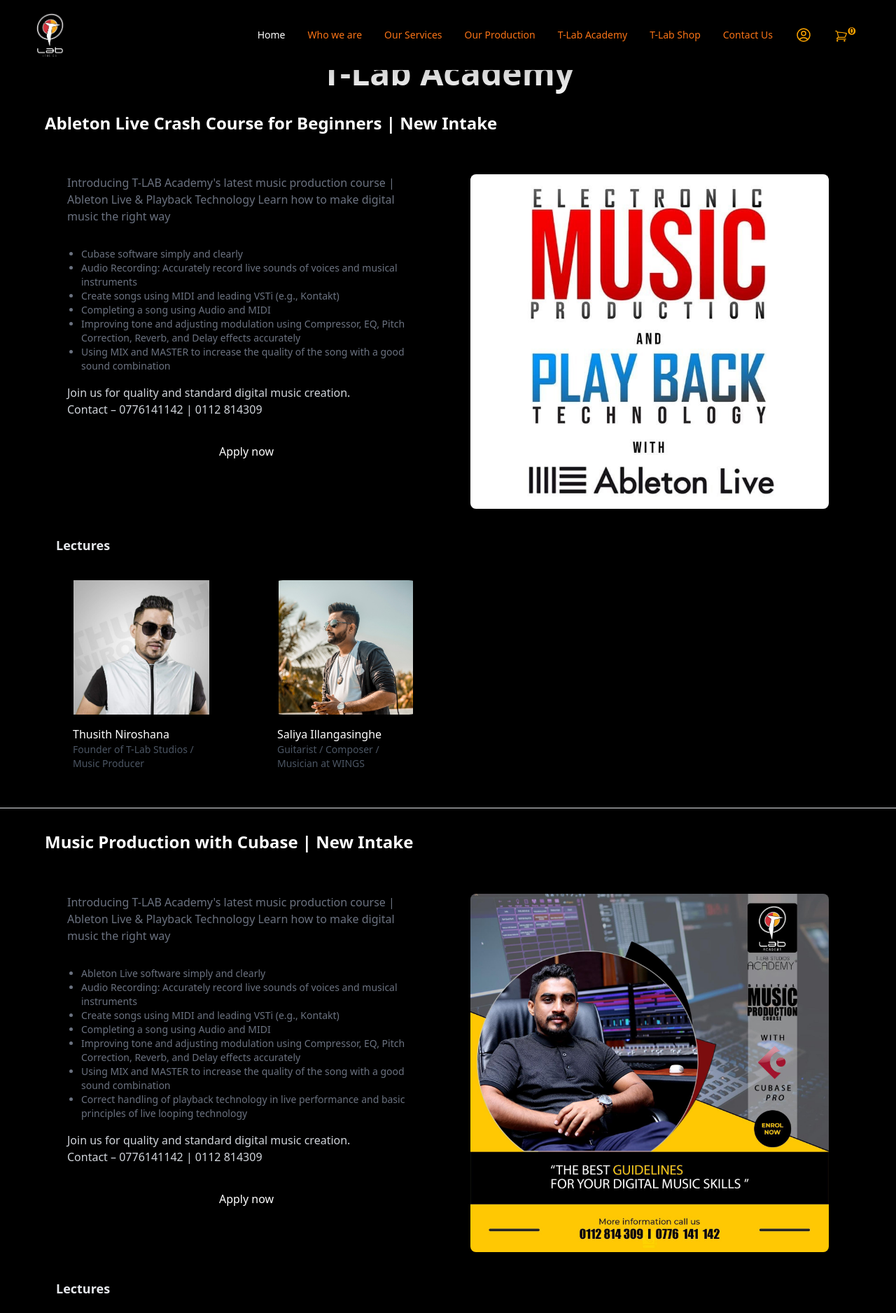
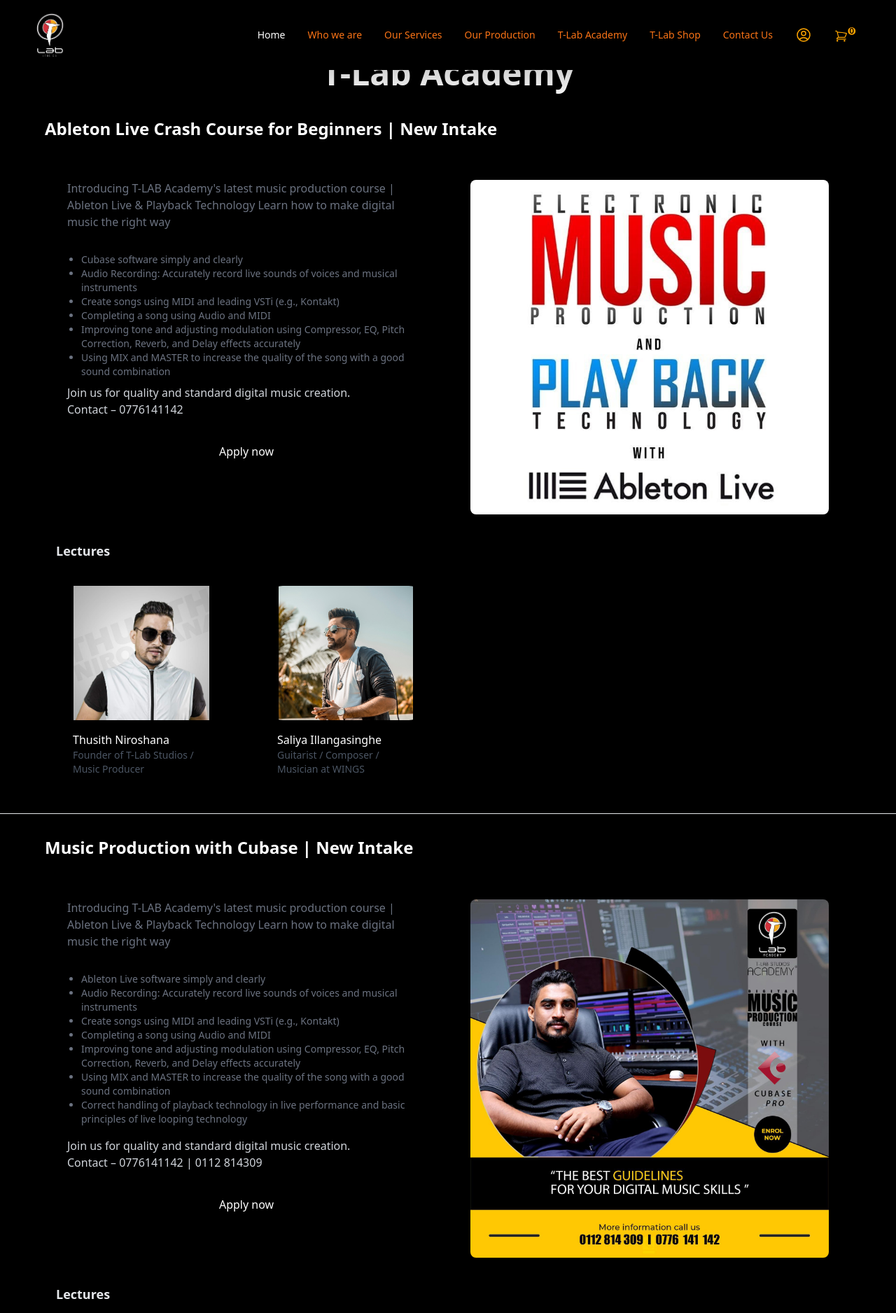
Before and after one commit to coolmotion/T-Lab, a Django app: page /academy in a window 1280 px wide. Shown: the top 1876 px of the page at 70% size. Run offline with Django 5.2, Linux system fonts and the light colour scheme; some web fonts are replaced.

Commit message:
update academy

```diff
--- a/home/templates/academy.html
+++ b/home/templates/academy.html
@@ -14,7 +14,7 @@
 </section> -->
 <section>
 <div>
-  <h3 class="text-2xl font-bold text-orange-500 m-8 px-8 text-white">Ableton Live Crash Course for Beginners | New Intake</h3>
+  <h3 class="text-2xl font-bold text-orange-500 m-8 mt-10 px-8 text-white">Ableton Live Crash Course for Beginners | New Intake</h3>
   <div class="flex flex-col md:flex-row" style="padding: 0.1vw 5vw;">
     <!-- First Column -->
     <div class="md:w-1/2 custom-padding px-8 py-6 bg-black">
@@ -23,7 +23,7 @@
           Playback Technology Learn how to make digital music the right way</p>
 
           </br>
-          <ul class="text-sm text-gray-500 list-disc pl-5">
+          <ul class="text-sm text-gray-500 list-disc pl-5 mb-2">
             <li>Cubase software simply and clearly</li>
             <li>Audio Recording: Accurately record live sounds of voices and musical instruments</li>
             <li>Create songs using MIDI and leading VSTi (e.g., Kontakt)</li>
@@ -32,7 +32,7 @@
             <li>Using MIX and MASTER to increase the quality of the song with a good sound combination</li>
         </ul>
 
-        <p class="text-gray-300 pt-4 text-md">Join us for quality and standard digital music creation.<br> Contact – 0776141142 | 0112 814309</p>
+        <a href="https://wa.link/owuuyf" class="text-gray-300 text-md">Join us for quality and standard digital music creation.<br> Contact – 0776141142</a>
           <div class="hidden sm:flex flex-row items-center rounded-3xl p-3  space-x-4 my-6 mx-2 justify-center  ">
             <div>
             <a href="https://forms.gle/8hGoD3BrCwxhBDYd7" class="bg-orange-500 text-white rounded-full px-4 py-2 mt-4">Apply now</a>
@@ -49,7 +49,7 @@
     </div>
     <div class=" sm:hidden flex items-center justify-center rounded-3xl p-2 px-8 space-x-4 my-6 mx-3 ">
       <div class="">
-        <a href="#" class="bg-orange-500 text-white rounded-full px-4 py-2 mt-4">Apply now</a>
+        <a href="https://forms.gle/8hGoD3BrCwxhBDYd7" class="bg-orange-500 text-white rounded-full px-4 py-2 mt-4">Apply now</a>
       </a>
     </div>
   </div>
```
